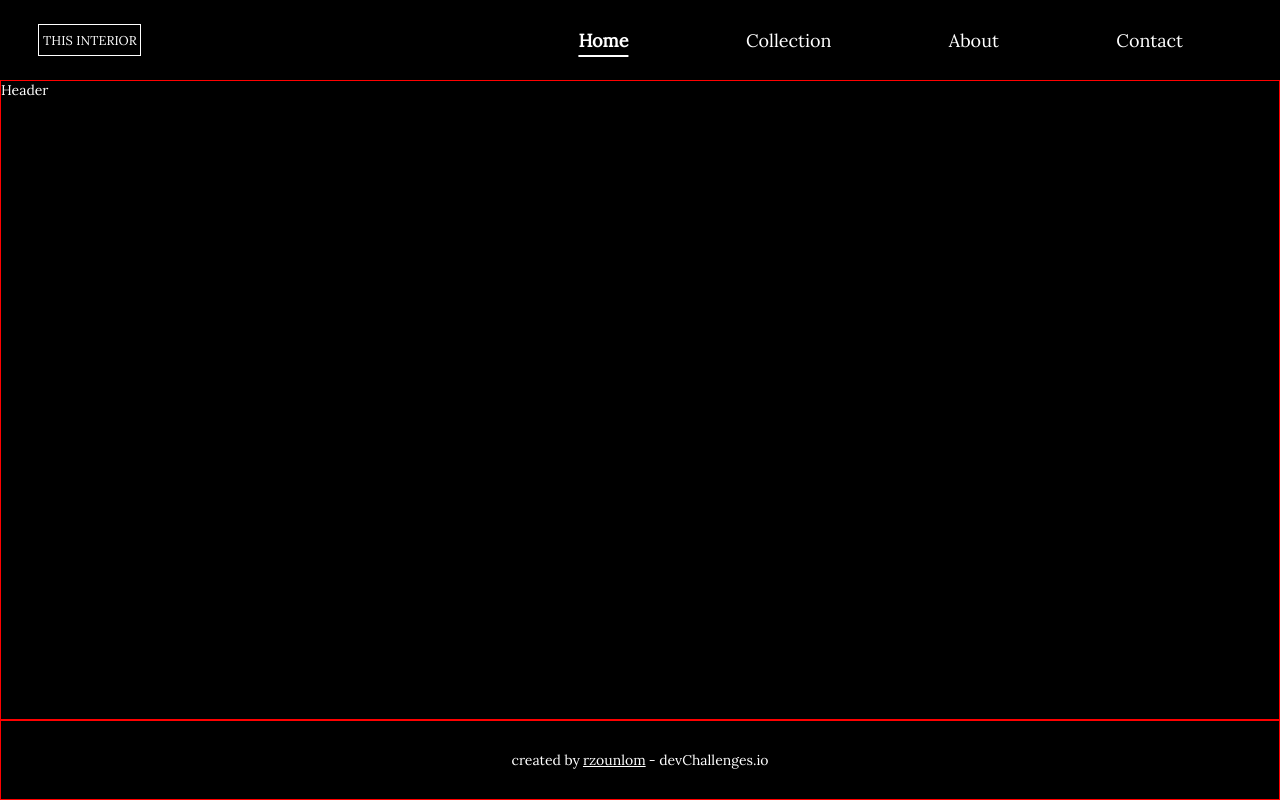
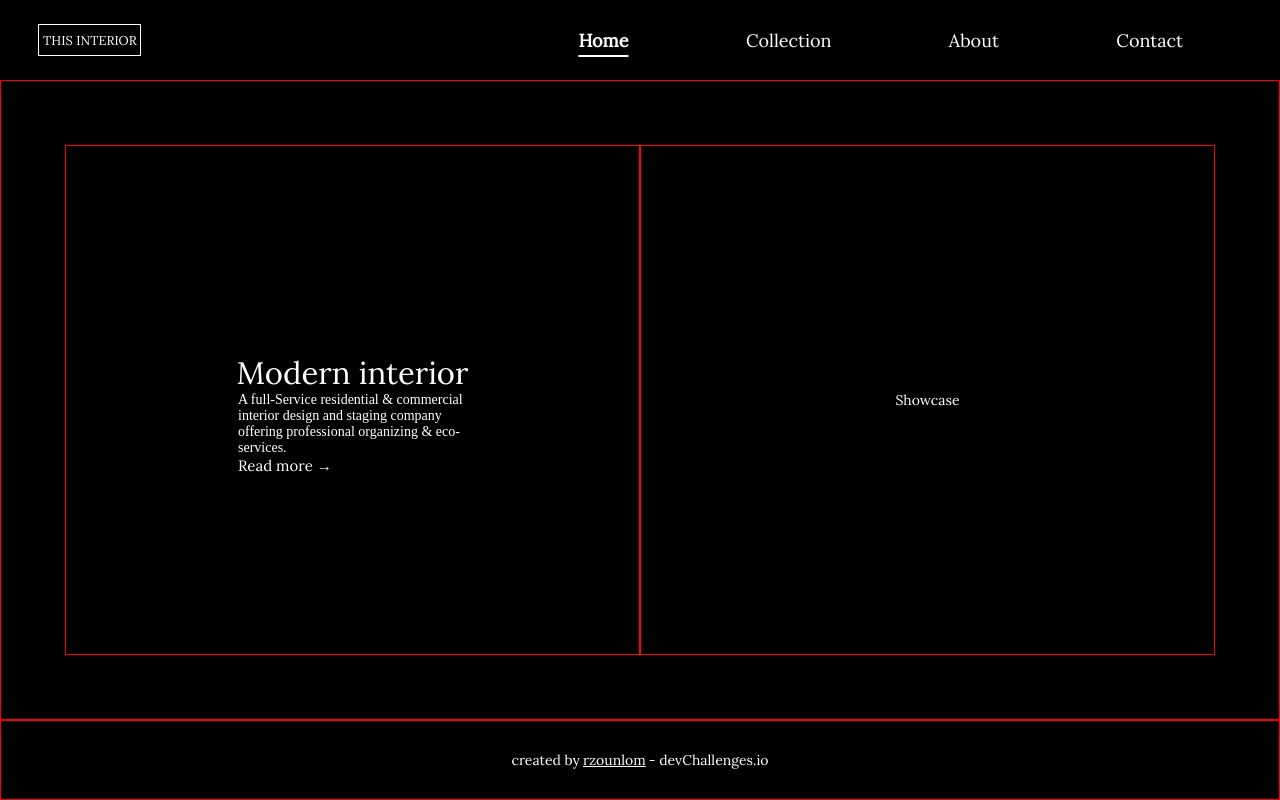
Before and after one commit to rzounlom/interior-consultant, a plain HTML site: page index.html in a window 1280 px wide. Drawn offline with Linux system fonts and the light colour scheme.

Commit message:
add  details and showcase sections

```diff
--- a/index.html
+++ b/index.html
@@ -6,6 +6,11 @@
     <meta name="viewport" content="width=device-width, initial-scale=1.0" />
     <link rel="stylesheet" href="style.css" />
     <link rel="preconnect" href="https://fonts.googleapis.com" />
+    <link rel="preconnect" href="https://fonts.gstatic.com" crossorigin />
+    <link
+      href="https://fonts.googleapis.com/css2?family=Lora&display=swap"
+      rel="stylesheet"
+    />
     <link rel="preconnect" href="https://fonts.gstatic.com" crossorigin />
     <link
       href="https://fonts.googleapis.com/css2?family=Lora&display=swap"
@@ -45,7 +50,17 @@
           <i class="fa-solid fa-bars fa-xl"></i>
         </div>
       </nav>
-      <header>Header</header>
+      <header>
+        <div class="details">
+          <p class="heading">Modern interior</p>
+          <p class="text">
+            A full-Service residential & commercial interior design and staging
+            company offering professional organizing & eco-services.
+          </p>
+          <p class="action">Read more &#8594;</p>
+        </div>
+        <div class="showcase">Showcase</div>
+      </header>
       <footer>
         created by <a href="https://github.com/rzounlom">rzounlom</a> -
         devChallenges.io
--- a/style.css
+++ b/style.css
@@ -31,6 +31,8 @@ Container styles
   color: white;
   display: flex;
   flex-direction: column;
+  justify-content: center;
+  align-items: center;
 }
 
 a {
@@ -173,6 +175,41 @@ header {
   display: flex;
   flex-direction: column;
   border: 1px solid red;
+  padding: 5%;
+}
+
+.details,
+.showcase {
+  height: 50%;
+  width: 100%;
+  max-width: 1920px;
+  max-height: 1280px;
+  display: flex;
+  justify-content: center;
+  align-items: center;
+  border: 1px solid red;
+}
+
+.details {
+  display: flex;
+  flex-direction: column;
+  justify-content: space-around;
+  padding: 10% 15%;
+}
+
+.details > .heading {
+  font-size: 31px;
+  font-weight: 400;
+}
+
+.details > .text {
+  font-family: "Montserrat";
+}
+
+.details > .action {
+  font-size: 15px;
+  font-family: 700;
+  align-self: flex-start;
 }
 
 /*
@@ -201,6 +238,13 @@ Media queries
 -------------
 */
 
+@media screen and (min-width: 540px) {
+  .details > .text,
+  .details > .action {
+    padding: 6% 5%;
+  }
+}
+
 @media screen and (min-width: 768px) {
   .hamburger {
     display: none;
@@ -209,4 +253,43 @@ Media queries
   .menu {
     display: inherit;
   }
+
+  .details > .text,
+  .details > .action {
+    padding: 0 25%;
+  }
 }
+
+@media screen and (min-width: 950px) {
+  header {
+    flex-direction: row;
+    align-items: center;
+    justify-content: center;
+  }
+
+  .details,
+  .showcase {
+    height: 100%;
+    width: 50%;
+  }
+
+  .details {
+    padding: 12% 10%;
+  }
+
+  .details > .text,
+  .details > .action {
+    padding: 0 25%;
+  }
+}
+
+@media screen and (min-width: 1280px) {
+  header {
+    flex-direction: row;
+    align-items: center;
+    justify-content: center;
+  }
+  .details {
+    padding: 18% 5%;
+  }
+}
```
